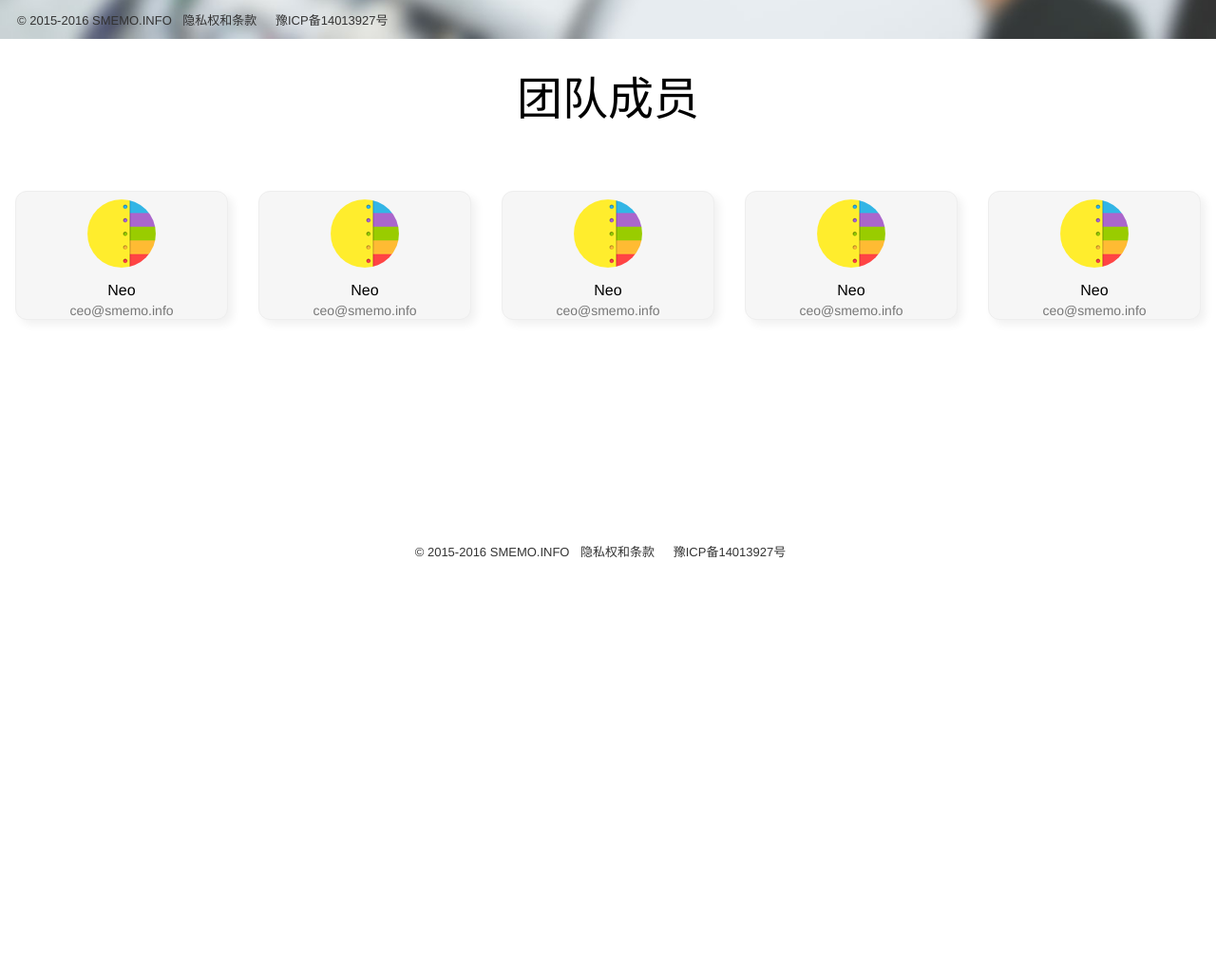
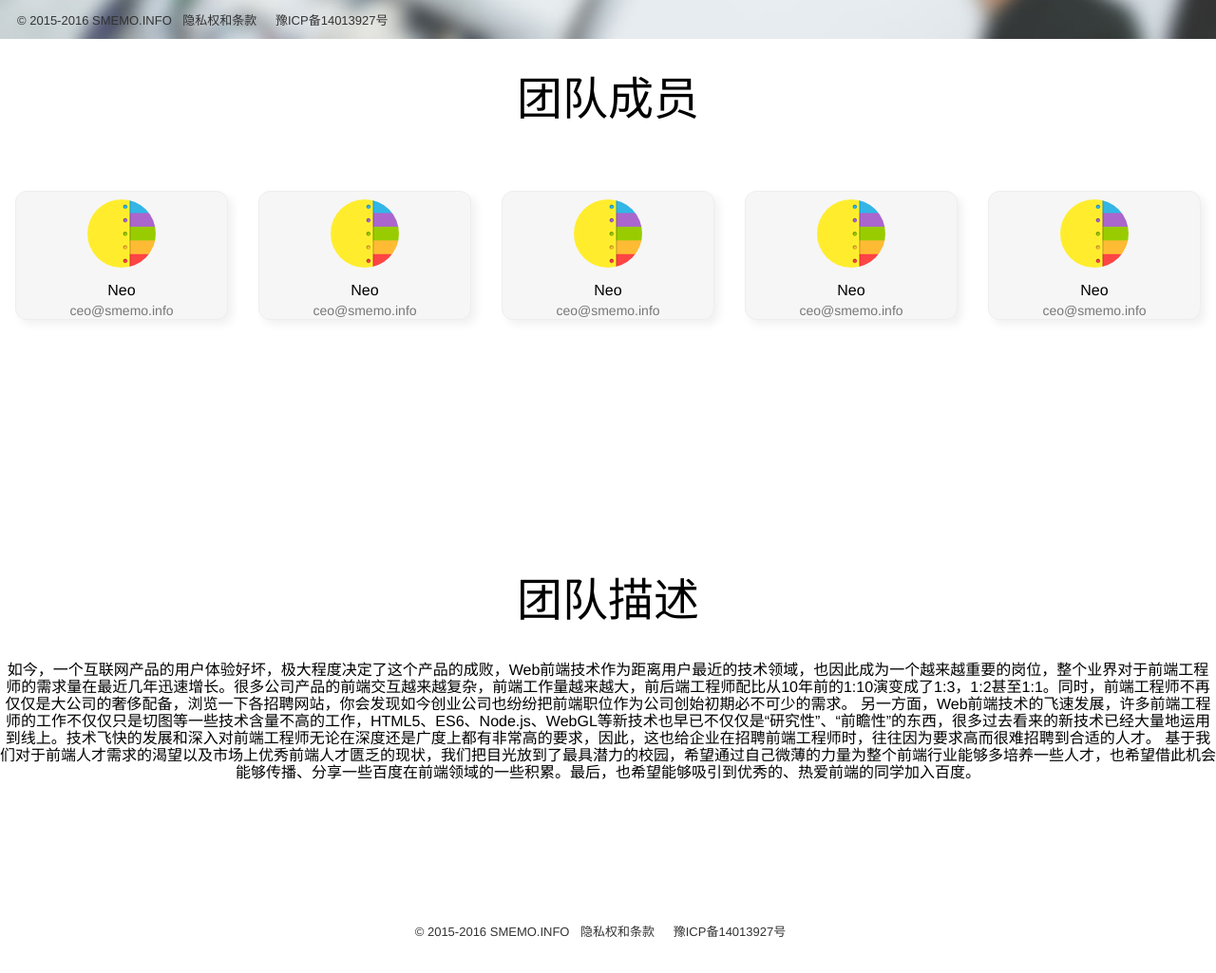
Before and after one commit to szpnygo/Baidu-IFE-Study, a plain HTML site: page index.html in a window 1280 px wide. Shown: the part 759-1784 px from the top of the page at 95% size. Before the commit the page ends 1400 px from the top, so only its background shows below. Drawn offline with Linux system fonts and the light colour scheme; a small style sheet from the web is missing.

Commit message:
团队描述
团队描述

```diff
--- a/css/index.css
+++ b/css/index.css
@@ -25,11 +25,12 @@ header article.v.ic {  width: 32px;  height: 32px;  line-height: 32px;  font-siz
 
 .content .member{background: #f6f6f6;border-radius: 12px;margin: 16px;border: 1px solid #eee;-webkit-border-radius: 12px;-moz-border-radius: 12px;
 -webkit-box-shadow: #f1f1f1 0px 0px 10px;-moz-box-shadow: #f1f1f1 0px 0px 10px;box-shadow: #f1f1f1 5px 5px 10px;}
-
 .content .member {margin-top: 32px;}
 .content .member img{ width: 72px;height: 72px;position: relative;border-radius: 50%;margin: 8px;}
 .content .member h3{line-height: 24px;}
 .content .member h4{color: #777; font-size: 14px;}
+
+
 /* footer */
 footer, footer a {  font-size: 13px;  color: #333;  margin: 0 8px;  }
 footer a:hover {  text-decoration: underline;  }
--- a/index.html
+++ b/index.html
@@ -16,7 +16,7 @@
     <nav>
         <ul>
             <li><a href="index.html">历程</a></li>
-            <li><a href="index.html">成员</a></li>
+            <li><a href="#content">成员</a></li>
             <li><a href="index.html">首页</a></li>
 
 
@@ -34,7 +34,7 @@
     </footer>
 </header>
 
-<div class="content">
+<div class="content" id="content">
     <h1>团队成员</h1>
     <section class="members">
         <ul>
@@ -75,6 +75,15 @@
             </li>
         </ul>
     </section>
+
+    <section class="describe">
+        <h1>团队描述</h1>
+        <p>
+            如今，一个互联网产品的用户体验好坏，极大程度决定了这个产品的成败，Web前端技术作为距离用户最近的技术领域，也因此成为一个越来越重要的岗位，整个业界对于前端工程师的需求量在最近几年迅速增长。很多公司产品的前端交互越来越复杂，前端工作量越来越大，前后端工程师配比从10年前的1:10演变成了1:3，1:2甚至1:1。同时，前端工程师不再仅仅是大公司的奢侈配备，浏览一下各招聘网站，你会发现如今创业公司也纷纷把前端职位作为公司创始初期必不可少的需求。
+            另一方面，Web前端技术的飞速发展，许多前端工程师的工作不仅仅只是切图等一些技术含量不高的工作，HTML5、ES6、Node.js、WebGL等新技术也早已不仅仅是“研究性”、“前瞻性”的东西，很多过去看来的新技术已经大量地运用到线上。技术飞快的发展和深入对前端工程师无论在深度还是广度上都有非常高的要求，因此，这也给企业在招聘前端工程师时，往往因为要求高而很难招聘到合适的人才。
+            基于我们对于前端人才需求的渴望以及市场上优秀前端人才匮乏的现状，我们把目光放到了最具潜力的校园，希望通过自己微薄的力量为整个前端行业能够多培养一些人才，也希望借此机会能够传播、分享一些百度在前端领域的一些积累。最后，也希望能够吸引到优秀的、热爱前端的同学加入百度。
+        </p>
+    </section>
 </div>
 
 <footer id="f_footer">
```
